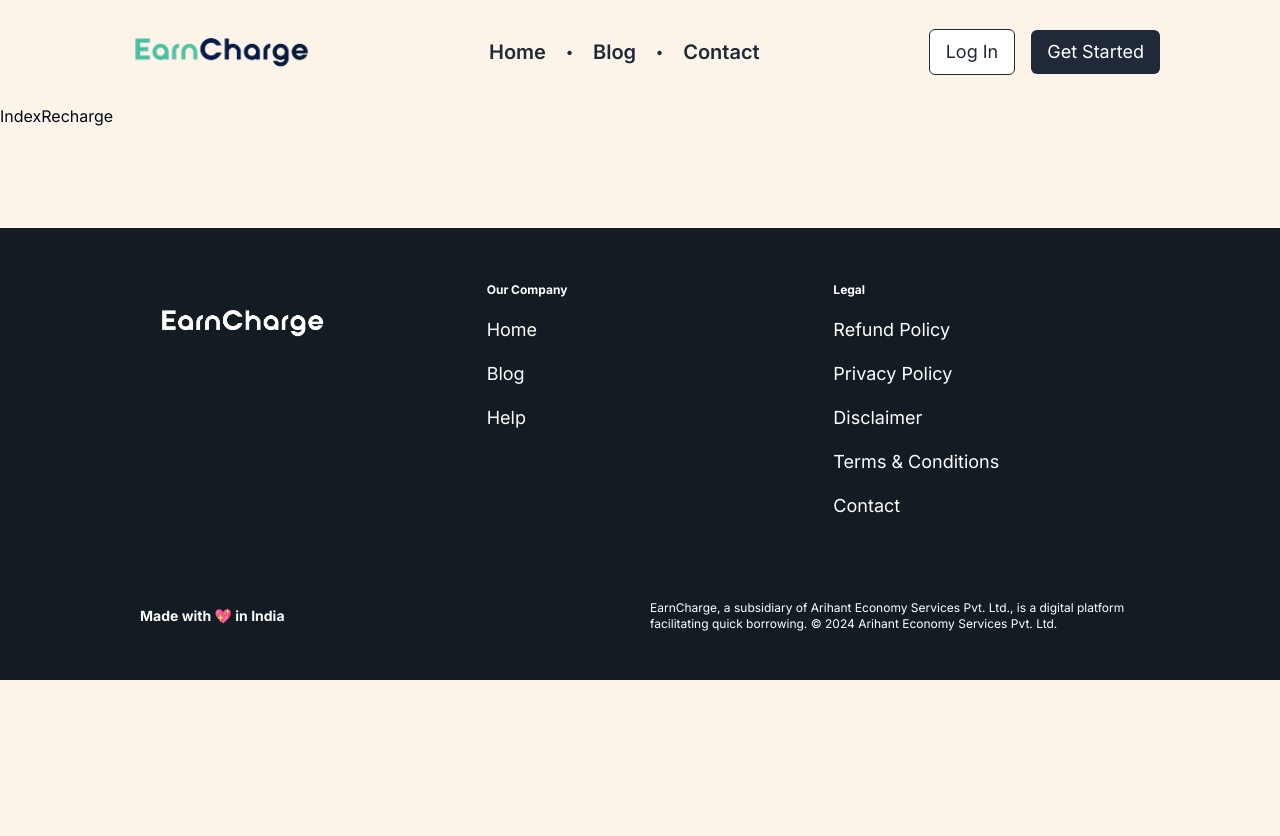
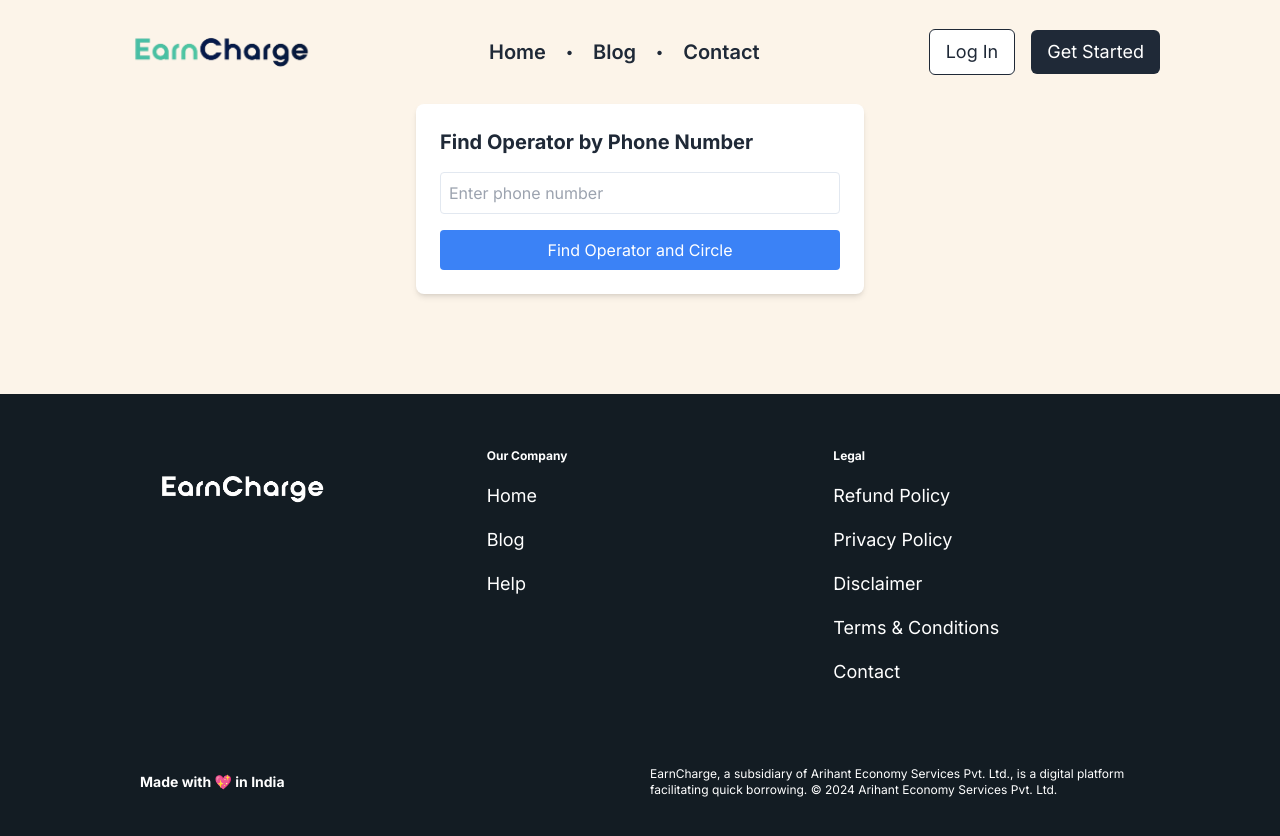
Before and after one commit to Vismay19999/earncharge-rewrite-frontend, a Next.js app: page / in a window 1280 px wide. Shown: the top 836 px of the page. Before the commit the page ends 800 px from the top, so only its background shows below. Built offline with nearby package versions, Linux system fonts and the light colour scheme.

Commit message:
recharge findbypn done

```diff
--- a/src/components/recharge/FindByPN.tsx
+++ b/src/components/recharge/FindByPN.tsx
@@ -1,3 +1,4 @@
+"use client";
 import React, { useState } from 'react';
 import axios from 'axios';
 import { toast, ToastContainer } from 'react-toastify';
@@ -5,15 +6,15 @@
 
 const FindByPN = () => {
     const [phoneNumber, setPhoneNumber] = useState("");
-    const [operatorInfo, setOperatorInfo] = useState(null);
+    const [operatorInfo, setOperatorInfo] = useState<{ operator: string; circle: string } | null>(null);
+    const [loading, setLoading] = useState(false);
 
     const handleFindOperator = async () => {
+        setLoading(true); // Start the loader
         try {
             const response = await axios.post(
                 'https://api.earncharge.in/v1/recharge/find-operator',
-                {
-                    phoneNumber: phoneNumber,
-                },
+                { phoneNumber },
                 {
                     headers: {
                         Authorization: `Bearer YOUR_ACCESS_TOKEN`,
@@ -22,33 +23,42 @@
                 }
             );
 
-            setOperatorInfo(response.data);
-            toast.success('Operator found successfully!');
+            const { operator, circle, msg } = response.data;
+            setOperatorInfo({ operator, circle });
+            toast.success(`Success: ${msg}`);
         } catch (error: any) {
             toast.error('Error finding operator: ' + error.message);
+        } finally {
+            setLoading(false);
         }
     };
 
     return (
-        <div className="p-4">
-            <h2 className="text-lg font-bold mb-4">Find Operator by Phone Number</h2>
+        <div className="max-w-md mx-auto p-6 bg-white shadow-md rounded-lg">
+            <h2 className="text-xl font-bold mb-4 text-gray-800">Find Operator by Phone Number</h2>
             <input
                 type="text"
                 value={phoneNumber}
                 onChange={(e) => setPhoneNumber(e.target.value)}
                 placeholder="Enter phone number"
-                className="border p-2 rounded w-full mb-4"
+                className="border p-2 rounded w-full mb-4 text-gray-700 focus:outline-none focus:ring-2 focus:ring-blue-500"
             />
-            <button onClick={handleFindOperator} className="p-2 bg-blue-500 text-white rounded">
-                Find Operator and Circle
+            <button
+                onClick={handleFindOperator}
+                className={`p-2 w-full rounded text-white ${loading ? 'bg-gray-400' : 'bg-blue-500 hover:bg-blue-600'}`}
+                disabled={loading}
+            >
+                {loading ? 'Searching...' : 'Find Operator and Circle'}
             </button>
 
             {operatorInfo && (
-                <div className="mt-4">
-                    <h3 className="text-md font-bold">Operator Information:</h3>
-                    <pre>{JSON.stringify(operatorInfo, null, 2)}</pre>
+                <div className="mt-6 p-4 bg-gray-100 rounded-lg">
+                    <h3 className="text-md font-semibold text-gray-700 mb-2">Operator Information:</h3>
+                    <p className="text-gray-700"><strong>Operator:</strong> {operatorInfo.operator}</p>
+                    <p className="text-gray-700"><strong>Circle:</strong> {operatorInfo.circle}</p>
                 </div>
             )}
+
             <ToastContainer />
         </div>
     );
--- a/src/components/recharge/IndexRecharge.tsx
+++ b/src/components/recharge/IndexRecharge.tsx
@@ -1,8 +1,11 @@
 import React from 'react'
+import FindByPN from './FindByPN'
 
 const IndexRecharge = () => {
   return (
-    <div>IndexRecharge</div>
+    <div>
+        <FindByPN />
+    </div>
   )
 }
 
```
